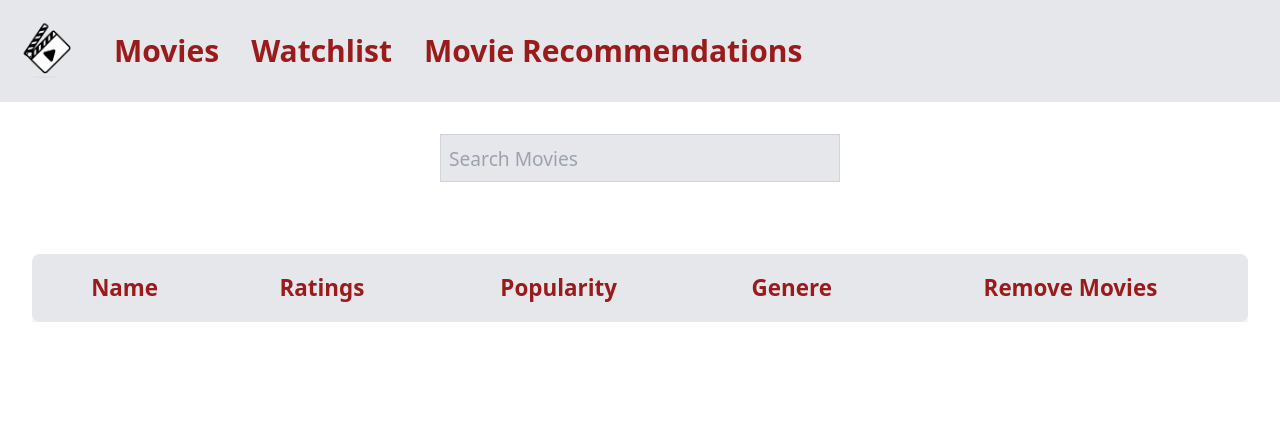
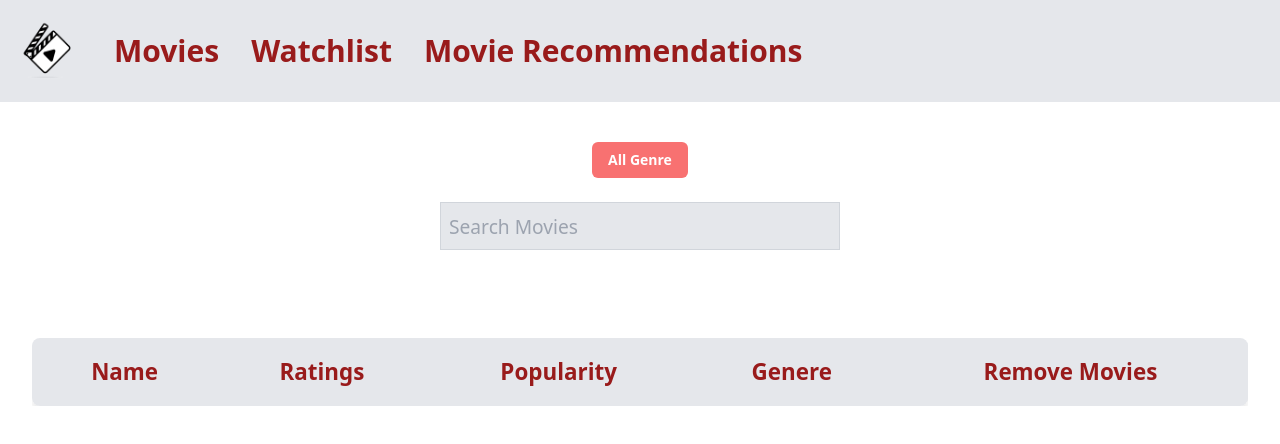
Before and after one commit to Siddharth2327/IMDB_Clone, a React (Vite) app: page /watchlist in a window 1280 px wide. Shown: the top 444 px of the page. Built offline with nearby package versions, Linux system fonts and the light colour scheme.

Commit message:
genre filters added

```diff
--- a/src/components/Watchlist.jsx
+++ b/src/components/Watchlist.jsx
@@ -1,34 +1,73 @@
 import React from 'react'
-import { useState } from 'react'
-
-
+import { useState, useEffect } from 'react'
+import genrearr from '../utilities/genre.js'
+// we are only using the genreids object from the genre.js file
 
 function Watchlist({watchlist}) {
-
   const [search, setSearch] = useState('')
+  const [genreList, setGenreList] = useState([])
+  const [currgenre, setCurrGenre] = useState('All Genre')
+  // function for searching
 
   function searchMovie(e){
     setSearch(e.target.value)
     console.log(search)
   }
 
+  // function to get genres and create filters
 
+  useEffect(()=>{
+    let temp = watchlist.map((movie)=>{
+      return genrearr[movie.genre_ids[0]]
+    })
+    // to remove the repetitve genres in the temp array we use hash set method
+   // in js we have inbuilt method for set
+    temp = new Set(temp);
+  // console.log(temp)
+    setGenreList(["All Genre",...temp]) // make the temp set as array and spread out all the values
+  },[watchlist])
 
+// NOTE: in map function when we use {} we need to use return keyword to return the value
+// if we use () we dont need to use return keyword so that there should be the exact thing that should we return there should not be any logic
+// for eg: see map function usage in use Effect and genre filters
   return (
     <>
-      <div className='w-full flex justify-center items-center my-8 '>
-        {/*genere Filters*/}
 
-
-        {/*Search bar*/}
-        <div >
-          <input type="text" placeholder='Search Movies' onChange={searchMovie} value={search} className='h-[3rem] w-[25rem] p-2 bg-gray-200 outline-none border border-gray-300 text-size-2 text-[1.2rem]'/>
+      <div className='container mx-auto p-6'>
+        {/*GENRE FILTERS*/}
+         {/* This genre shows only the genre of the movies added to the watchlist */}
+        <div className="flex flex-wrap justify-center gap-7 my-4">
+          {genreList.map((genre)=>(
+          <button
+           key={genre}
+            onClick={()=> setCurrGenre(genre)}
+            className={`px-4 py-2 text-sm font-semibold rounded-md transition-all duration-300 ${
+              currgenre === genre ? "bg-red-400    text-white" : "bg-gray-300 hover:bg-gray-400"
+            }`}
+            >
+            {genre}
+            </button>
+          ))}
         </div>
 
 
+
+        {/*SEARCH BAR*/}
+        <div className='flex justify-center my-6' >
+
+          <input
+           type="text"
+           placeholder='Search Movies'
+            onChange={searchMovie}
+            value={search}
+            className='h-[3rem] w-[25rem] p-2 bg-gray-200 outline-none border border-gray-300 text-size-2 text-[1.2rem]'/>
+        </div>
+
       </div>
 
-      {/*table*/}
+
+
+      {/*MOVIE TABLE*/}
       <div className="w-full m-8 overflow-x-auto">
         <table className="w-full border-collapse rounded-lg overflow-hidden shadow-lg">
 
@@ -43,11 +82,19 @@ function Watchlist({watchlist}) {
           </thead>
 
           <tbody className='text-[1.2rem]'>
-               {/* filtering the watchlist based on the search and then printing the data in the table */}
+
+
+               {/* Each time currgenre (state) or search(state) changes, the component re-renders, and the filtering logic is applied again.
+This results in the displayed movies being updated according to the current filters. */}
+
             {watchlist.filter((movieobj)=>{
+              if(currgenre==="All Genre" || currgenre===genrearr[movieobj.genre_ids[0]]) return movieobj
+            }) // for genre based filtering
+            .filter((movieobj)=>{
               return movieobj.title.toLowerCase().includes(search.toLowerCase())
-            }).map((movieobj) => (
-              <tr className='border-b-2'>
+            }) // for search based filtering
+            .map((movieobj) => (
+             <tr className='border-b-2'>
 
               <td className="px-6 py-4 flex items-center space-x-4">
                 <img className='h-[7rem] w[11rem]' src={`https://image.tmdb.org/t/p/original${movieobj.poster_path}`} alt="Movie" />
@@ -56,9 +103,10 @@ function Watchlist({watchlist}) {
 
               <td className="px-6 py-4 text-center">{movieobj.vote_average}</td>
               <td className="px-6 py-4 text-center">{movieobj.popularity}</td>
-              <td className="px-6 py-4 text-center">Action</td>
-              <td className="px-6 py-4 text-center text-red-500 hover:text-red-900 cursor-pointer">Remove</td>
-            </tr>
+              <td className="px-6 py-4 text-center">{genrearr[movieobj.genre_ids[0]]}</td>
+              {/* mostly 1st genre in the genre array is preffered */}
+              <td className="px-6 py-4 text-center text-red-500  "><span className='cursor-pointer hover:text-red-900'>Remove</span></td>
+             </tr>
             ))}
 
 
--- /dev/null
+++ b/src/utilities/genre.js
@@ -0,0 +1,23 @@
+const genrearr = {
+    28: "Action",
+    12: "Adventure",
+    16: "Animation",
+    35: "Comedy",
+    80: "Crime",
+    99: "Documentary",
+    18: "Drama",
+    10751: "Family",
+    14: "Fantasy",
+    36: "History",
+    27: "Horror",
+    10402: "Music",
+    9648: "Mystery",
+    10749: "Romance",
+    878: "Science Fiction",
+    10770: "TV Movie",
+    53: "Thriller",
+    10752: "War",
+    37: "Western"
+};
+
+export default genrearr;
```
